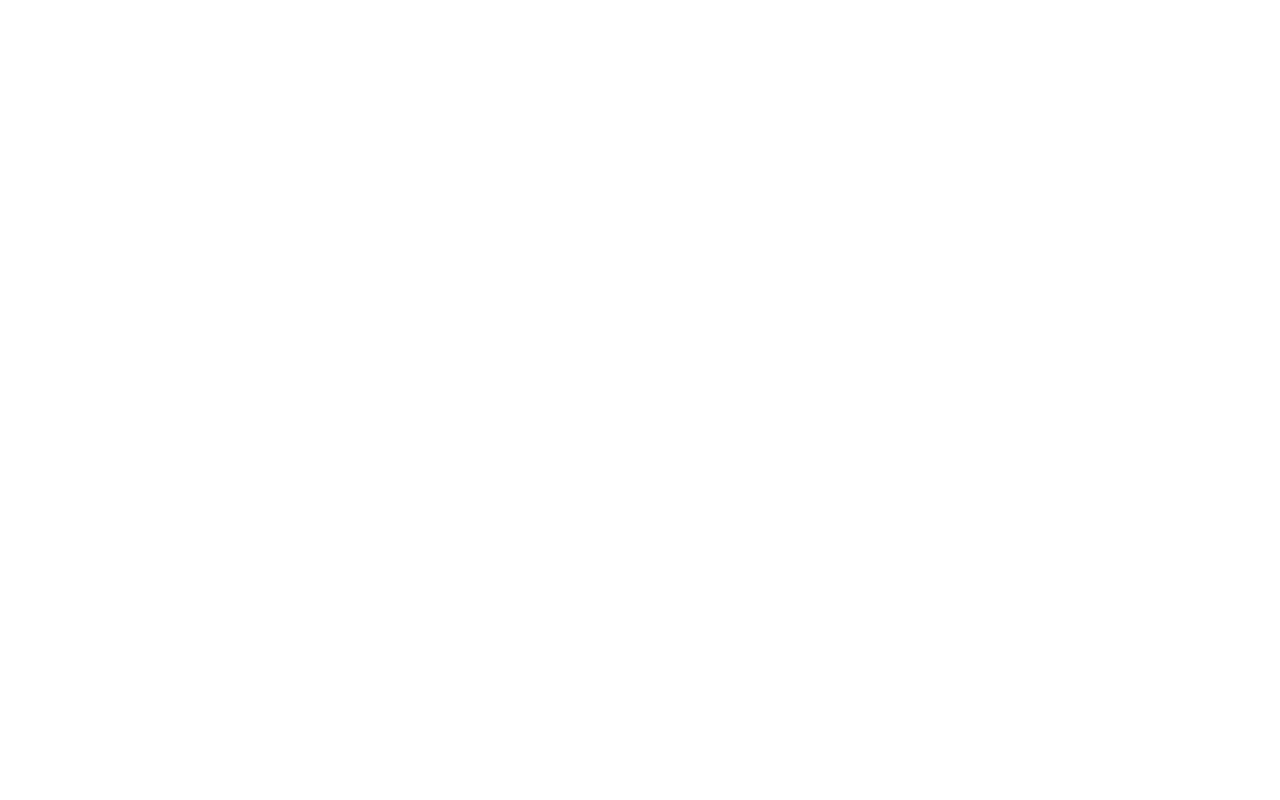
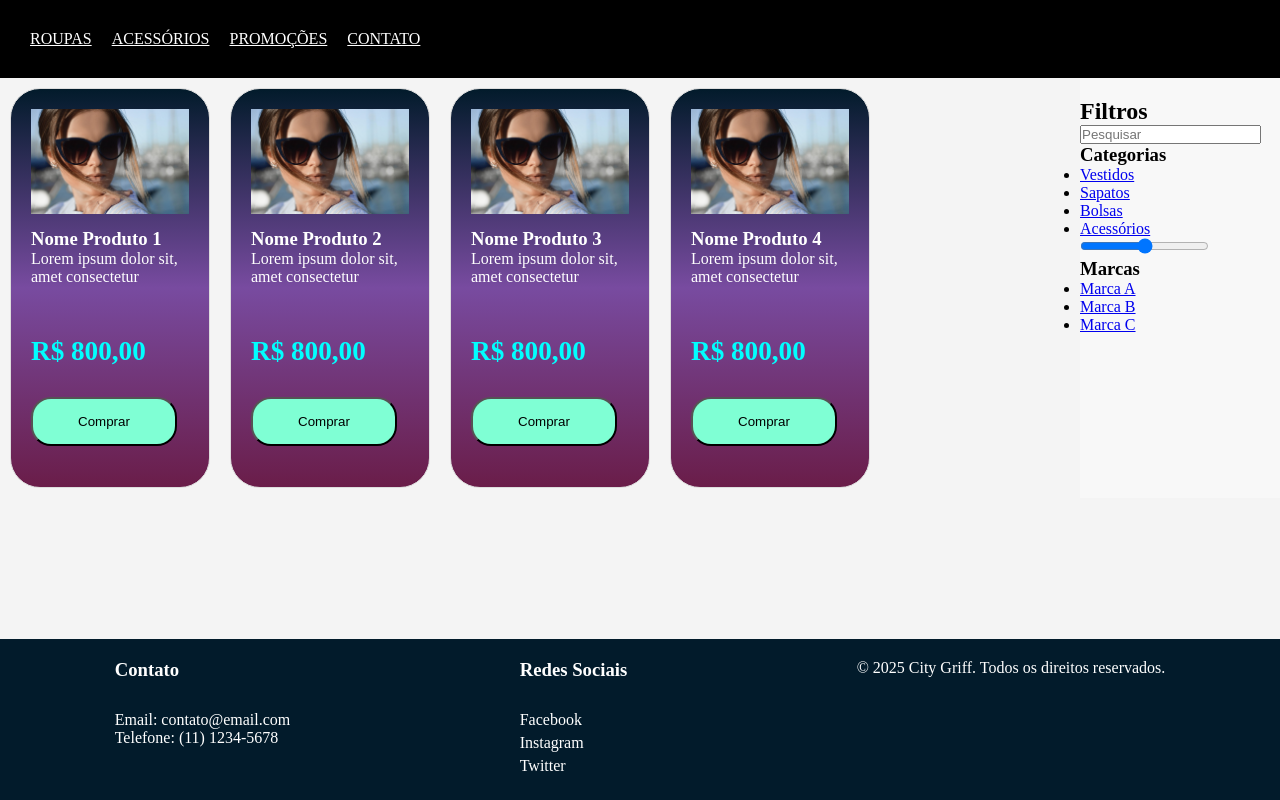
Before and after one commit to welltecnc/Projeto-loja-1ESPI25, a plain HTML site: page index.html in a window 1280 px wide. Drawn offline with Linux system fonts and the light colour scheme.

Commit message:
Ajustes NUTELLA

```diff
--- a/index.html
+++ b/index.html
@@ -3,9 +3,109 @@
 <head>
     <meta charset="UTF-8">
     <meta name="viewport" content="width=device-width, initial-scale=1.0">
+    <!-- ADICIONANDO ICONE -->
+    <link rel="shortcut icon" href="">
+    <!-- CHAMANDO O CSS EXTERNO -->
+    <link rel="stylesheet" href="./src/css/estilo.css">
     <title>Loja Griffe</title>
 </head>
 <body>
+    <div id="container">
+        <header>
+            <nav>
+                <ul>
+                    <li><a href="#">Roupas</a></li>
+                    <li><a href="#">Acessórios</a></li>
+                    <li><a href="#">Promoções</a></li>
+                    <li><a href="#">Contato</a></li>
+                </ul>
+            </nav>
+        </header>
+
+        <div id="conteudo">
+            <main>
+                <article class="produto">
+                    <img src="./src/assets/Imagem1.jpg" alt=""/>
+                    <h3>Nome Produto 1</h3>
+                    <p>Lorem ipsum dolor sit, amet consectetur</p>
+                    <p class="preco">R$ 800,00</p>
+                    <button type="submit">Comprar</button>
+                </article>
+
+                <article class="produto">
+                    <img src="./src/assets/Imagem1.jpg" alt=""/>
+                    <h3>Nome Produto 2</h3>
+                    <p>Lorem ipsum dolor sit, amet consectetur</p>
+                    <p class="preco">R$ 800,00</p>
+                    <button type="submit">Comprar</button>
+                </article>
+
+                <article class="produto">
+                    <img src="./src/assets/Imagem1.jpg" alt=""/>
+                    <h3>Nome Produto 3</h3>
+                    <p>Lorem ipsum dolor sit, amet consectetur</p>
+                    <p class="preco">R$ 800,00</p>
+                    <button type="submit">Comprar</button>
+                </article>
+
+                <article class="produto">
+                    <img src="./src/assets/Imagem1.jpg" alt=""/>
+                    <h3>Nome Produto 4</h3>
+                    <p>Lorem ipsum dolor sit, amet consectetur</p>
+                    <p class="preco">R$ 800,00</p>
+                    <button type="submit">Comprar</button>
+                </article>
+
+            </main>
+            <aside>
+                <h2>Filtros</h2>
+                <input type="text" placeholder="Pesquisar"/>
+                <div class="filtro">
+                    <h3>Categorias</h3>
+                    <ul>
+                        <li><a href="#">Vestidos</a></li>
+                        <li><a href="#">Sapatos</a></li>
+                        <li><a href="#">Bolsas</a></li>
+                        <li><a href="#">Acessórios</a></li>
+                    </ul>
+                </div>
+
+                <div class="filtro">
+                    <input type="range" min="0" max="1000" value="500"/>
+                </div>
+
+                <div class="filtro">
+                    <h3>Marcas</h3>
+                    <ul>
+                        <li><a href="#">Marca A</a></li>
+                        <li><a href="#">Marca B</a></li>
+                        <li><a href="#">Marca C</a></li>
+                    </ul>
+                </div>
+            </aside>
+        </div>
+        <footer>
+            <div class="footer-content">
+                <div class="contato">
+                    <h3>Contato</h3>
+                    <p>Email: contato@email.com</p>
+                    <p>Telefone: (11) 1234-5678</p>
+                </div>
+                <div class="redesSociais">
+                    <h3>Redes Sociais</h3>
+                    <ul>
+                        <li><a href="#">Facebook</a></li>
+                        <li><a href="#">Instagram</a></li>
+                        <li><a href="#">Twitter</a></li>
+                    </ul>
+                </div>
+                <div class="direitos">
+                    <p>&copy; 2025 City Griff. Todos os direitos reservados.</p>
+                </div>
+            </div>
+        </footer>
+
+    </div>
 
 </body>
 </html>
--- a/src/css/estilo.css
+++ b/src/css/estilo.css
@@ -0,0 +1,134 @@
+*{
+    margin:0;
+    padding:0;
+    box-sizing: border-box;
+}
+body{
+    background: #f4f4f4;
+}
+
+#container{
+    display: flex;
+    flex-direction: column;
+    min-height: 100vh;
+}
+header{
+    background: #000;
+    color:#fff;
+    padding: 20px;
+}
+
+header nav ul{
+    list-style: none;
+    padding: 0;
+             /*top,bottom E right e left*/
+    margin: 10px 0;
+    display: flex;
+}
+
+header nav ul li a{
+    color:#fff;
+    text-transform: uppercase;
+    padding: 5px 10px;
+
+}
+header nav ul li a:hover{
+    text-decoration: underline 5px greenyellow;
+}
+
+#conteudo{
+    display: grid;
+    grid-template-columns: 1fr 200px;
+}
+
+main{
+    display: flex;
+    flex-wrap: wrap;
+}
+.produto{
+    width: 200px;
+    height: 400px;
+    margin: 10px;
+    padding: 20px;
+    border: 1px solid #ddd;
+    background-image:linear-gradient(#021b2b,#784ba0,#6a1d49) ;
+    color:#fff;
+    border-radius: 30px;
+}
+
+.produto img{
+    max-width: 100%;
+    height: auto;
+    margin-bottom: 10px;
+}
+
+.preco{
+    font-weight: 800;
+    margin-top: 50px;
+    color:aqua;
+    font-size: 1.7rem;
+}
+button{
+    background: aquamarine;
+    margin-top: 30px;
+    padding: 15px 45px;
+    border-radius: 20px;
+    cursor: pointer;
+}
+button:hover{
+    background: #021b2b;
+    color:#fff;
+}
+aside{
+    width: 200px;
+    background: #f8f8f8;
+    padding: 20px 0;
+}
+
+footer{
+    background: #021b2b;
+    color:#fff;
+    padding: 20px 0;
+    margin-top: auto;
+}
+.footer-content{
+    display: flex;
+    justify-content: space-around;
+    max-width: 100%;
+    margin: 0 auto;
+}
+.footer-content h3{
+    margin-bottom: 30px;
+}
+.footer-content ul{
+    list-style: none;
+    padding: 0;
+}
+.footer-content li{
+    margin-bottom: 5px;
+}
+.footer-content a{
+    color:#fff;
+    text-decoration: none;
+}
+/* responsividade */
+
+@media(max-width:768px){
+    header nav ul{
+        display: flex;
+        flex-direction: column;
+        gap:1rem;
+        align-items: center;
+    }
+    header nav ul li{
+        margin: 0;
+    }
+    #conteudo{
+        grid-template-columns: 1fr;
+    }
+    aside{
+        display: none;
+
+    }
+
+}
```
